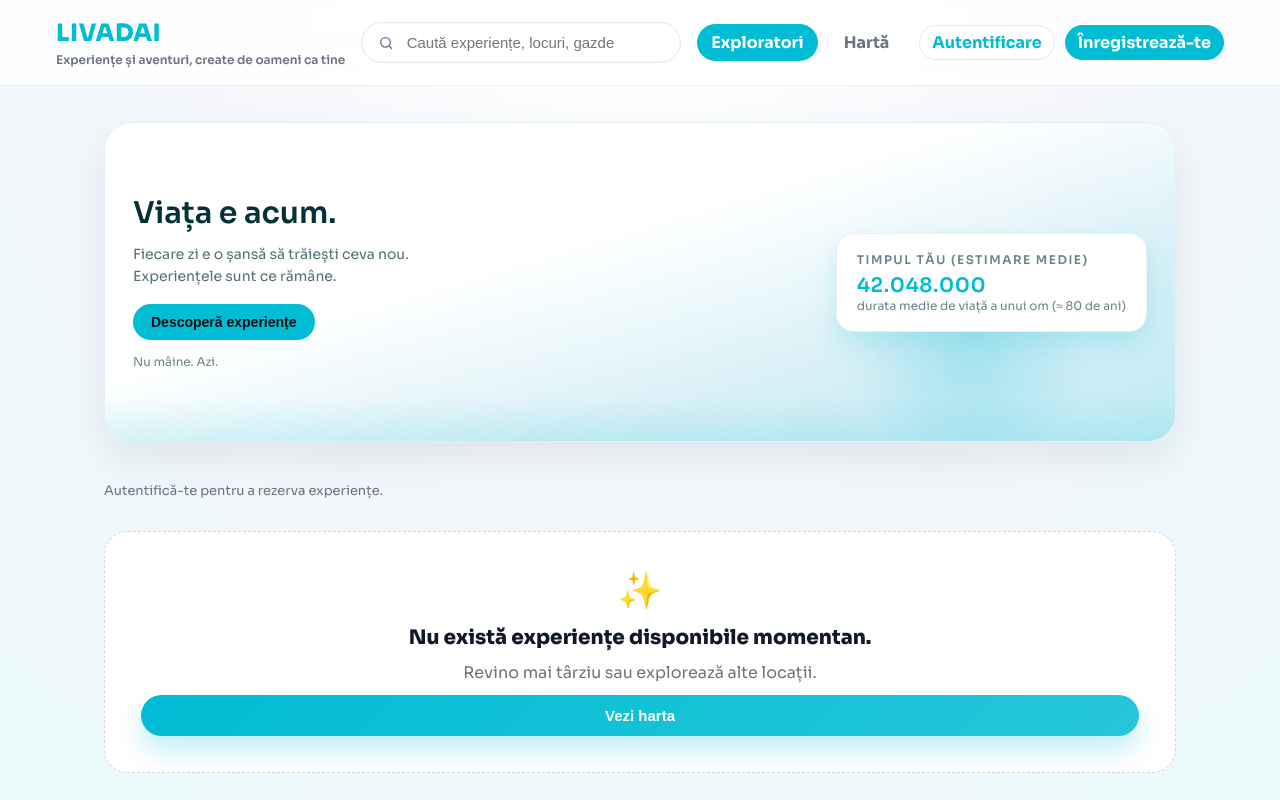
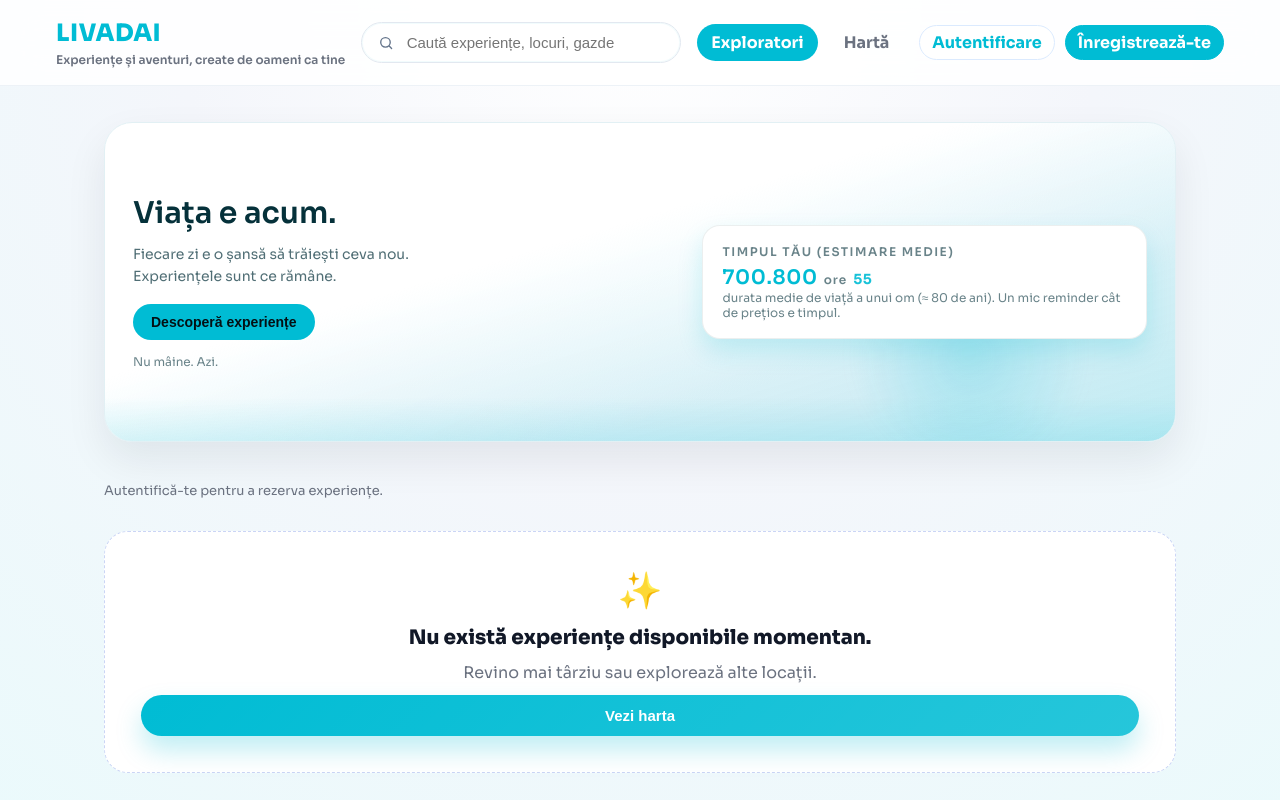
Before and after one commit to gabrielivadariu/livadai-web, a Next.js app: page /experiences in a window 1280 px wide. Built offline with nearby package versions, Linux system fonts and the light colour scheme; no server answers.

Commit message:
feat(web): show hours with ticking seconds

```diff
--- a/app/(app)/experiences/experiences.module.css
+++ b/app/(app)/experiences/experiences.module.css
@@ -101,6 +101,24 @@
   font-weight: 600;
   color: var(--brand);
   letter-spacing: 0.6px;
+  display: inline-flex;
+  align-items: baseline;
+  gap: 6px;
+}
+
+.heroTimerUnit {
+  font-size: 12px;
+  font-weight: 600;
+  color: rgba(5, 49, 58, 0.6);
+  letter-spacing: 1px;
+  text-transform: lowercase;
+}
+
+.heroTimerSeconds {
+  font-size: 14px;
+  font-weight: 700;
+  color: var(--brand);
+  opacity: 0.9;
 }
 
 .heroTimerNote {
--- a/app/(app)/experiences/page.tsx
+++ b/app/(app)/experiences/page.tsx
@@ -111,8 +111,8 @@ export default function ExperiencesPage() {
     });
   }, [items, search]);
 
-  const totalMinutes = useMemo(() => Math.floor(80 * 365 * 24 * 60), []);
-  const [remainingMinutes, setRemainingMinutes] = useState(totalMinutes);
+  const totalHours = useMemo(() => Math.floor(80 * 365 * 24), []);
+  const [tickSeconds, setTickSeconds] = useState(59);
   const [timerStarted, setTimerStarted] = useState(false);
 
   useEffect(() => {
@@ -123,15 +123,19 @@ export default function ExperiencesPage() {
   useEffect(() => {
     if (!timerStarted) return;
     const tick = window.setInterval(() => {
-      setRemainingMinutes((prev) => Math.max(prev - 1, 0));
-    }, 60000);
+      setTickSeconds((prev) => (prev === 0 ? 59 : prev - 1));
+    }, 1000);
     return () => window.clearInterval(tick);
   }, [timerStarted]);
 
-  const formattedMinutes = useMemo(() => {
+  const formattedHours = useMemo(() => {
     const locale = lang === "en" ? "en-US" : "ro-RO";
-    return new Intl.NumberFormat(locale).format(remainingMinutes);
-  }, [lang, remainingMinutes]);
+    return new Intl.NumberFormat(locale).format(totalHours);
+  }, [lang, totalHours]);
+
+  const formattedSeconds = useMemo(() => {
+    return String(tickSeconds).padStart(2, "0");
+  }, [tickSeconds]);
 
   return (
     <div className={styles.page}>
@@ -169,7 +173,11 @@ export default function ExperiencesPage() {
         <div className={`${styles.heroVisual} ${styles.fadeIn} ${styles.delay1}`}>
           <div className={styles.timerCard}>
             <div className={styles.timerLabel}>{t("hero_timer_label")}</div>
-            <div className={styles.heroTimer}>{formattedMinutes}</div>
+            <div className={styles.heroTimer}>
+              {formattedHours}
+              <span className={styles.heroTimerUnit}>{t("hero_timer_unit")}</span>
+              <span className={styles.heroTimerSeconds}>{formattedSeconds}</span>
+            </div>
             <div className={styles.heroTimerNote}>{t("hero_timer_note")}</div>
           </div>
         </div>
--- a/lib/i18n.ts
+++ b/lib/i18n.ts
@@ -585,8 +585,9 @@ const messages: Record<Lang, Messages> = {
     hero_title: "Viața e acum.",
     hero_subtitle_line1: "Fiecare zi e o șansă să trăiești ceva nou.",
     hero_subtitle_line2: "Experiențele sunt ce rămâne.",
-    hero_timer_note: "durata medie de viață a unui om (≈ 80 de ani)",
     hero_timer_label: "Timpul tău (estimare medie)",
+    hero_timer_note: "durata medie de viață a unui om (≈ 80 de ani). Un mic reminder cât de prețios e timpul.",
+    hero_timer_unit: "ore",
     hero_cta_primary: "Descoperă experiențe",
     hero_cta_microcopy: "Nu mâine. Azi.",
     experiences_badge: "Creat de comunitate",
@@ -1544,8 +1545,9 @@ const messages: Record<Lang, Messages> = {
     hero_title: "Life is now.",
     hero_subtitle_line1: "Every day is a chance to live something new.",
     hero_subtitle_line2: "Experiences are what remains.",
-    hero_timer_note: "average human lifespan (≈ 80 years)",
     hero_timer_label: "Your time (average estimate)",
+    hero_timer_note: "average human lifespan (≈ 80 years). A gentle reminder of how precious time is.",
+    hero_timer_unit: "hours",
     hero_cta_primary: "Discover experiences",
     hero_cta_microcopy: "Not tomorrow. Today.",
     experiences_badge: "Community-made",
```
